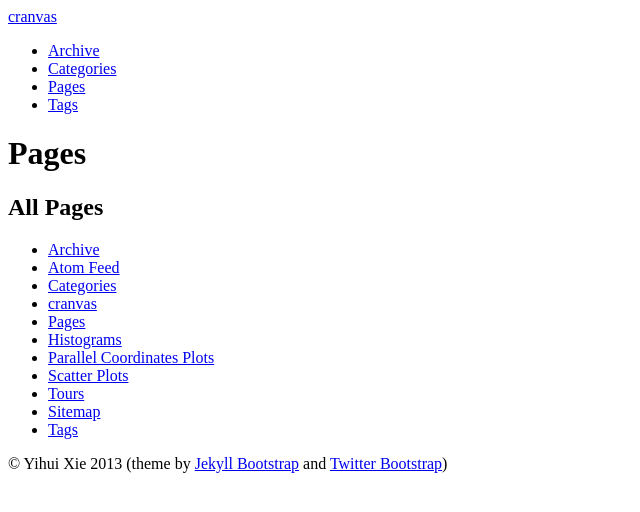
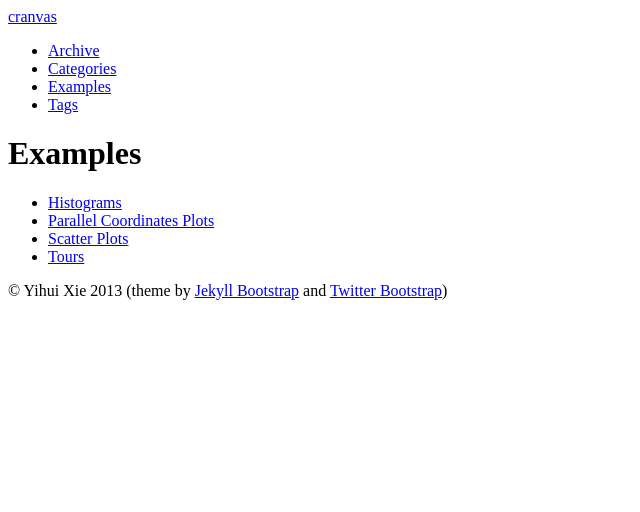
Before and after one commit to ggobi/cranvas.org, a Jekyll site: the page built from pages.html, in a window 1280 px wide. Shown: the top 512 px of the page, without its empty margins (0-640 px from the left). Built offline with Jekyll 4.4.1, drawn with Linux system fonts in a browser that asks for light colours.

Commit message:
rename Pages to Examples

```diff
--- a/pages.html
+++ b/pages.html
@@ -1,13 +1,12 @@
 ---
 layout: page
-title: Pages
-header: Pages
+title: Examples
 group: navigation
 ---
 {% include JB/setup %}
 
-<h2>All Pages</h2>
 <ul>
+{% assign group = 'example' %}
 {% assign pages_list = site.pages %}
 {% include JB/pages_list %}
 </ul>
```
